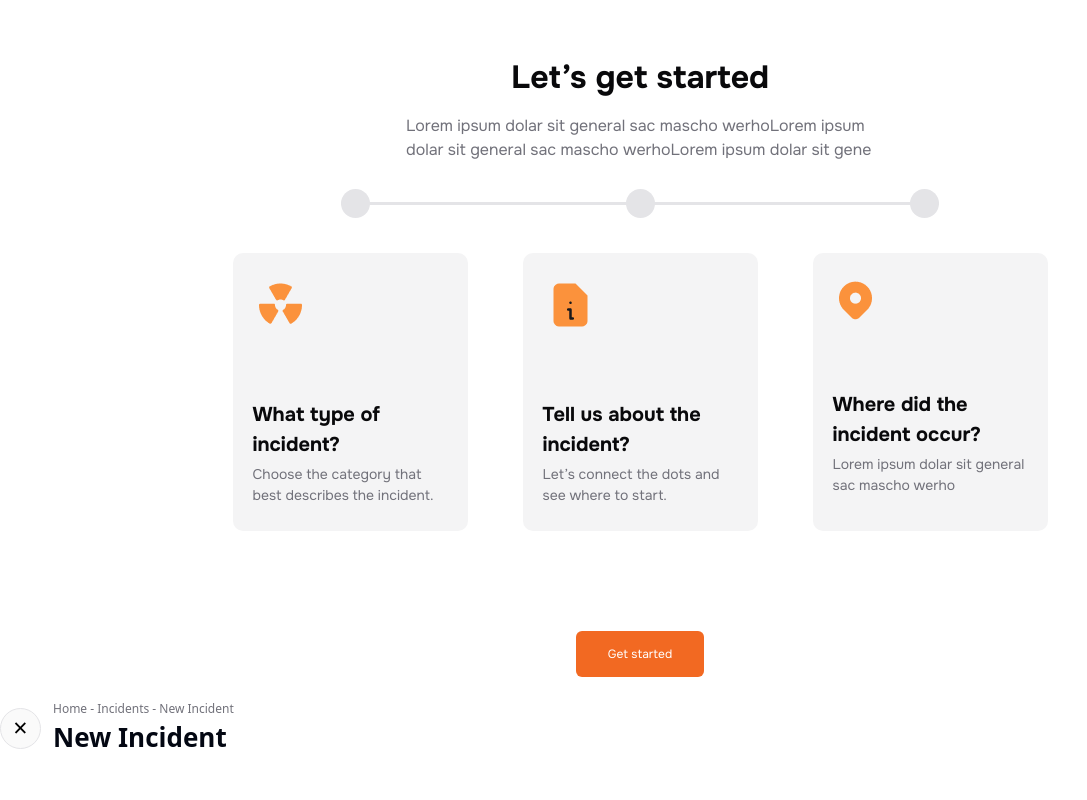
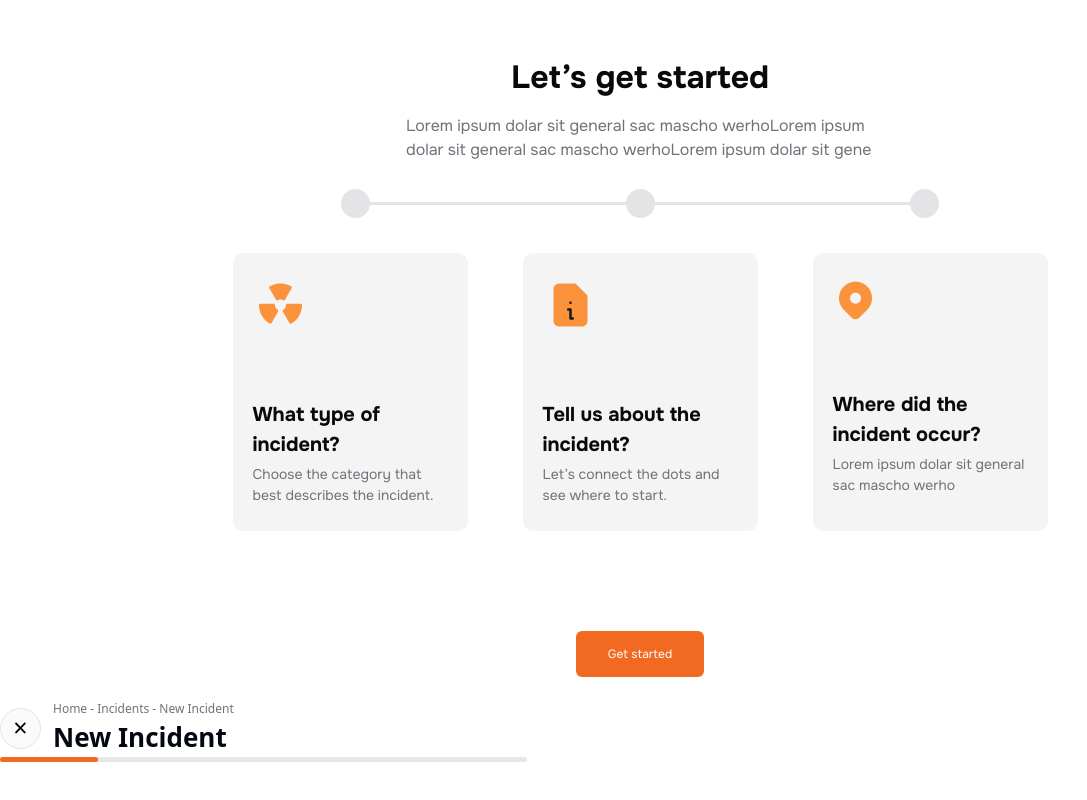
Before and after one commit to Abusyead/assignment-3, a React (Vite) app: page /Incidents/NewIncident in a window 1280 px wide. Shown: the part 294-1094 px from the top of the page, without its empty margins (0-1087 px from the left). Before the commit the page ends 1051 px from the top, so only its background shows below. Built offline with nearby package versions, Linux system fonts and the light colour scheme.

Commit message:
improveBar is complete

```diff
--- a/src/App.jsx
+++ b/src/App.jsx
@@ -5,6 +5,7 @@ import Dashboard from './Components/Dashboard'
 import Incidents from './Components/Incidents'
 import NewIncident from './Components/NewIncident'
 import Incidenthead from './Components/Common/incidenthead'
+import { ImproveBar } from './Components/Common/ImproveBar'
 
 function App() {
 
@@ -20,6 +21,7 @@ function App() {
             </Routes>
         </BrowserRouter>
         <Incidenthead />
+        <ImproveBar />
 
 
 
--- /dev/null
+++ b/src/Components/Common/ImproveBar.jsx
@@ -0,0 +1,9 @@
+import React from 'react'
+
+export const ImproveBar = () => {
+  return (
+    <div className='w-[527px] h-[5px] rounded-[20px] bg-[#E5E7EB] mb-20'>
+        <div className='w-[98px] h-[5px] rounded-[20px] bg-orange'></div>
+    </div>
+  )
+}
```
